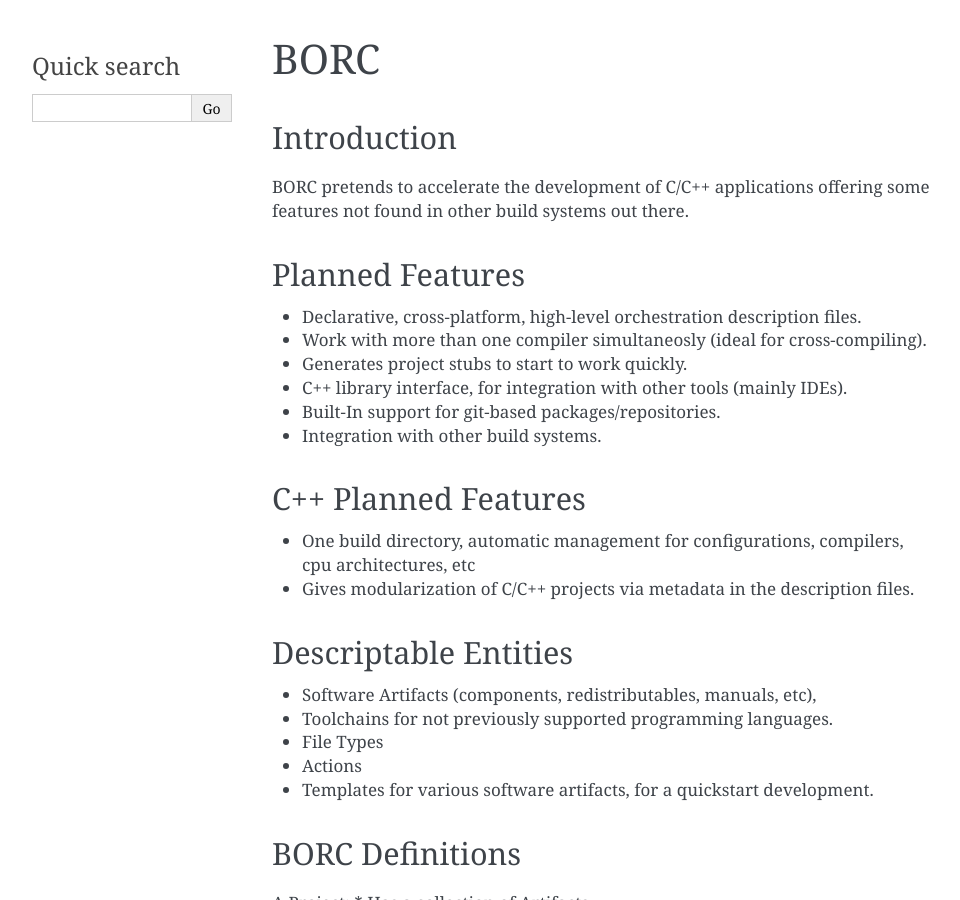
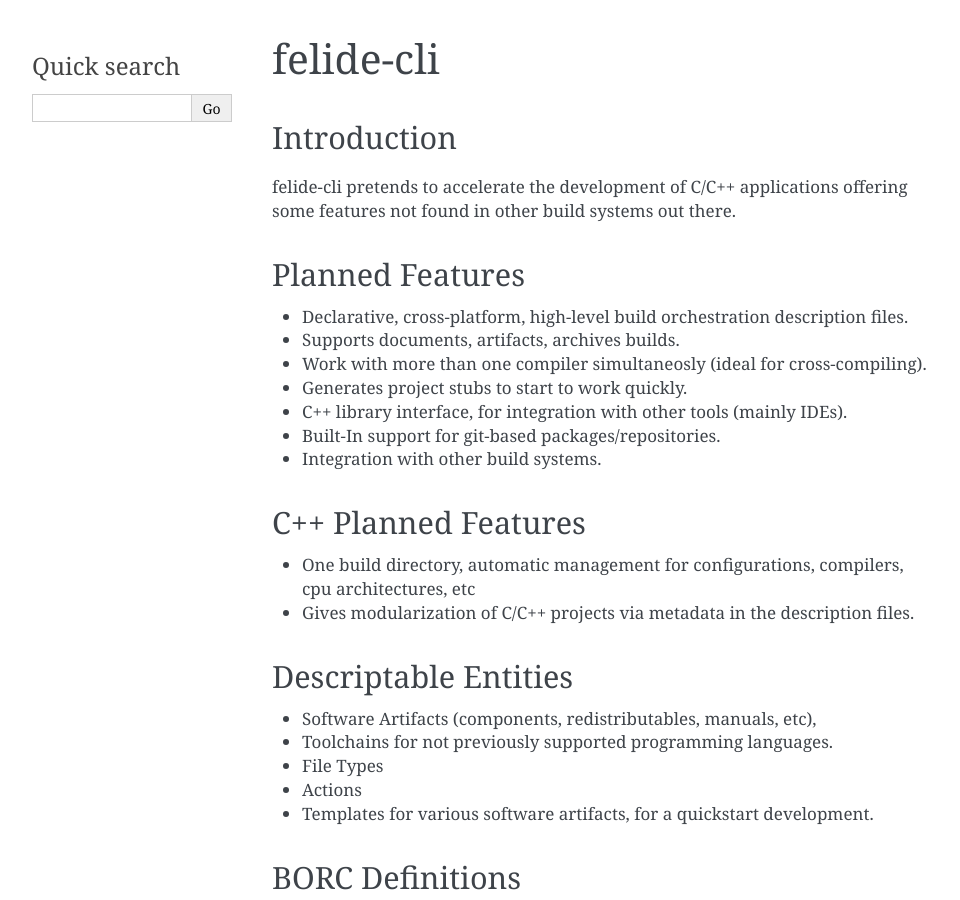
Before and after one commit to fapablazacl/felide, a Sphinx documentation site: the page built from docs/source/index.rst, in a window 1280 px wide and 900 px high. Shown: the whole window, without its empty margins (148-1108 px from the left). Built offline with Sphinx 7.4.7, drawn with Linux system fonts in a browser that asks for light colours.

Commit message:
Added design documents

```diff
--- a/Borcfile.yaml
+++ b/Borcfile.yaml
@@ -0,0 +1,2 @@
+project:
+  name: felide
--- a/docs/source/index.rst
+++ b/docs/source/index.rst
@@ -1,16 +1,17 @@
-BORC
+felide-cli
 ====
 
 Introduction
 ------------
 
-BORC pretends to accelerate the development of C/C++ applications offering some features not found in other build systems out there.
+felide-cli pretends to accelerate the development of C/C++ applications offering some features not found in other build systems out there.
 
 
 Planned Features
 ----------------
 
-* Declarative, cross-platform, high-level orchestration description files.
+* Declarative, cross-platform, high-level build orchestration description files.
+* Supports documents, artifacts, archives builds.
 * Work with more than one compiler simultaneosly (ideal for cross-compiling).
 * Generates project stubs to start to work quickly.
 * C++ library interface, for integration with other tools (mainly IDEs).
```
Also changed, not shown: 12 other files.
